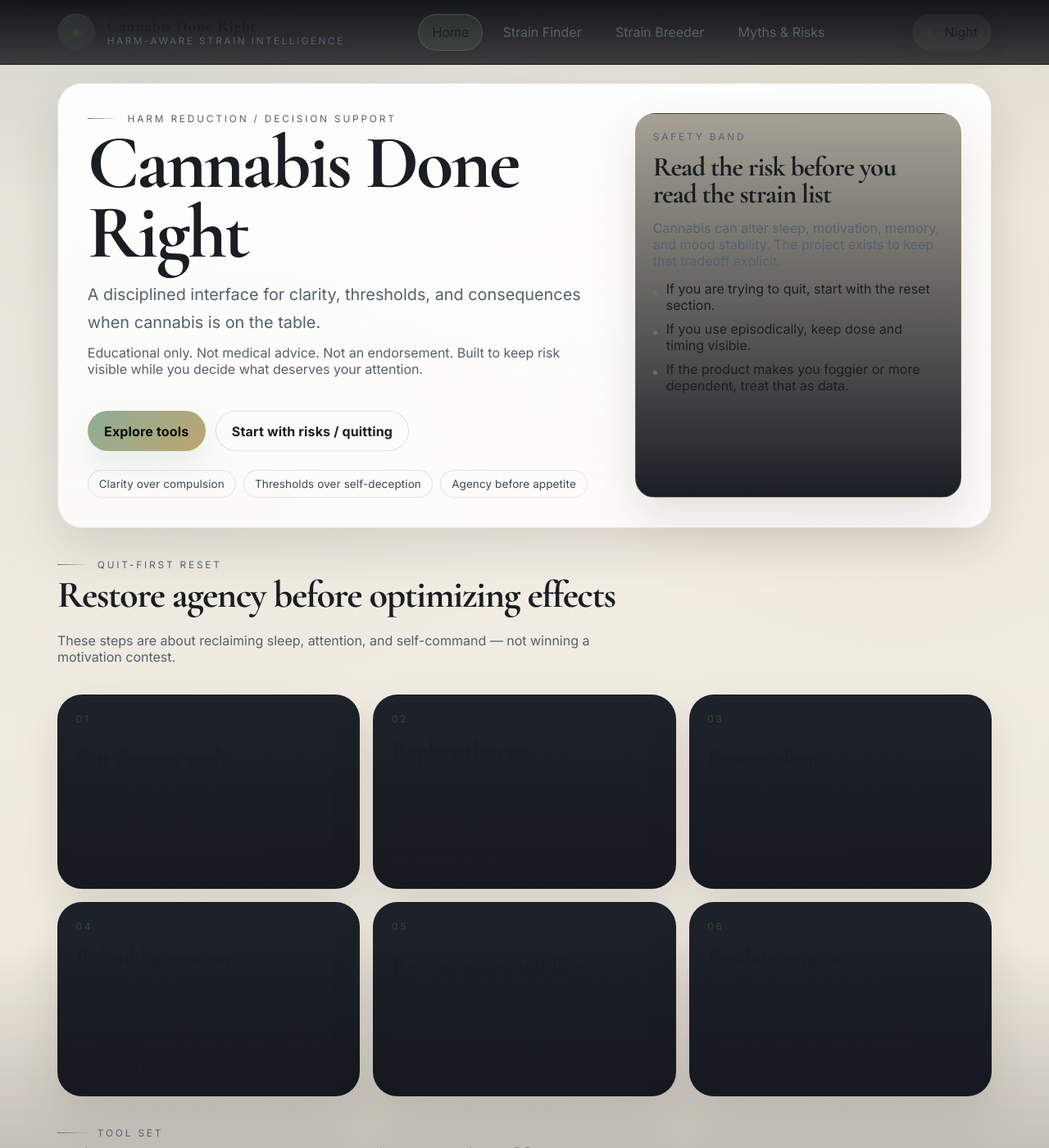
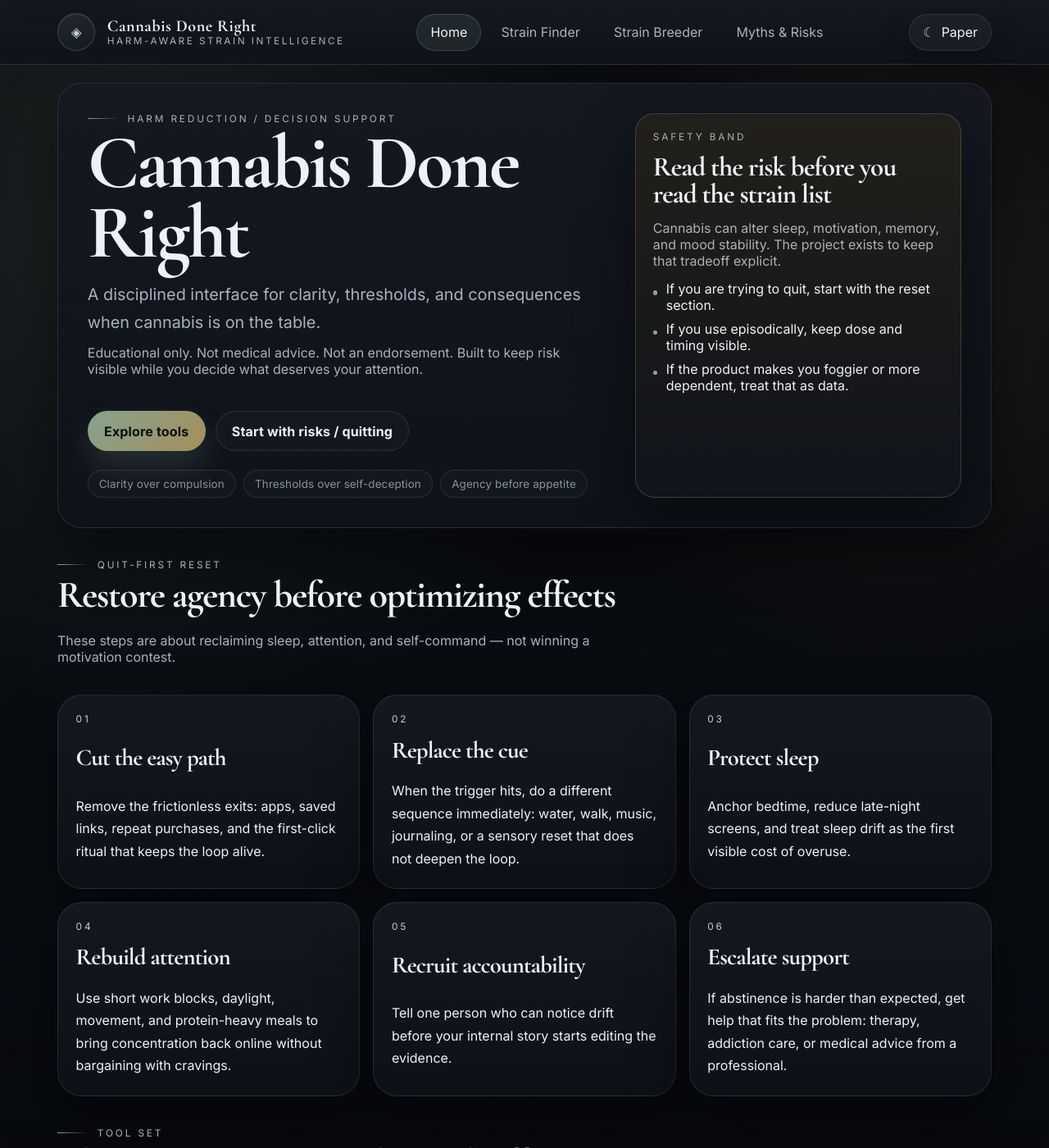
Before and after one commit to TimeLordRaps/cannabis-done-right, a Jekyll site: the page built from index.md, in a window 1280 px wide and 1400 px high. Shown: the whole window at 82% size. Built offline with Jekyll 4.4.1, drawn with Linux system fonts in a browser that asks for light colours.

Commit message:
Default the site to dark mode

```diff
--- a/css/style.css
+++ b/css/style.css
@@ -169,7 +169,7 @@ textarea:focus-visible {
 	position: sticky;
 	top: 0;
 	z-index: 50;
-	background: linear-gradient(180deg, rgba(7, 9, 13, 0.94), rgba(7, 9, 13, 0.76));
+	background: linear-gradient(180deg, var(--surface-strong), var(--surface));
 	backdrop-filter: blur(18px);
 	border-bottom: 1px solid var(--line);
 }
--- a/js/site.js
+++ b/js/site.js
@@ -3,8 +3,6 @@
   const storageKey = 'cannabis-done-right-theme';
   const button = document.querySelector('[data-theme-toggle]');
   const label = button?.querySelector('[data-theme-label]');
-  const prefersDark = window.matchMedia && window.matchMedia('(prefers-color-scheme: dark)').matches;
-
   let savedTheme = null;
   try {
     savedTheme = localStorage.getItem(storageKey);
@@ -12,7 +10,7 @@
     savedTheme = null;
   }
 
-  const initialTheme = savedTheme || (prefersDark ? 'dark' : 'light');
+  const initialTheme = savedTheme || 'dark';
   root.dataset.theme = initialTheme === 'light' ? 'light' : 'dark';
 
   const syncButton = () => {
```
